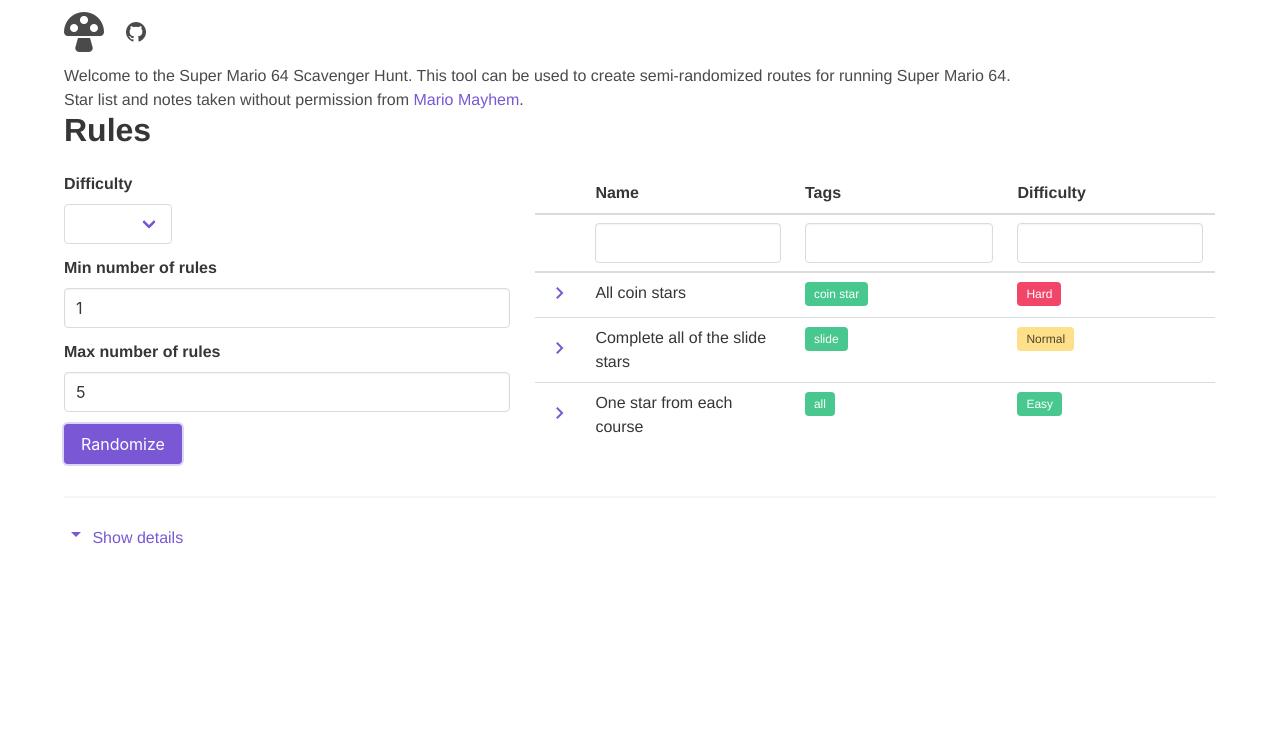
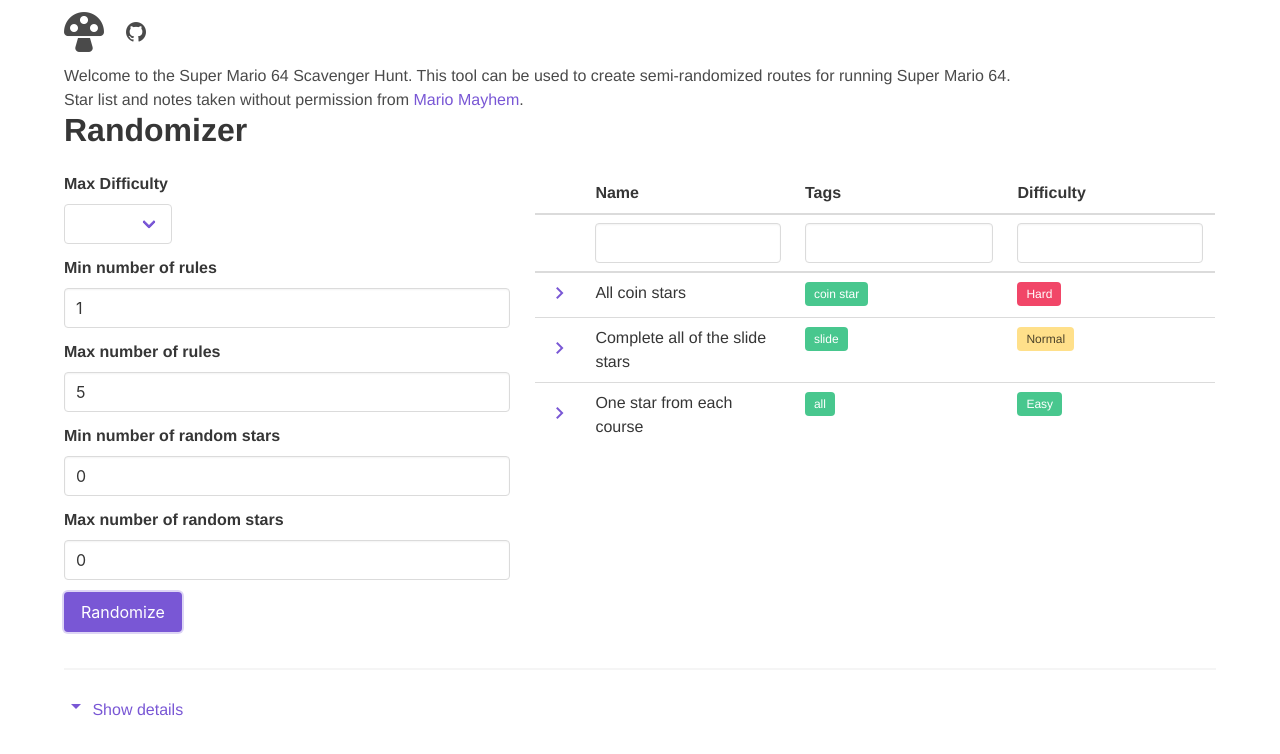
Before and after one commit to raublekick/sm64-scavenger-hunt, a Vue app: page / in a window 1280 px wide. Both pictures are taken after a click on the button "Randomize". Shown: the top 754 px of the page. Built offline with nearby package versions, Linux system fonts and the light colour scheme.

Commit message:
Allowing random number of random stars to include

```diff
--- a/src/components/Randomizer.vue
+++ b/src/components/Randomizer.vue
@@ -1,8 +1,6 @@
 <template>
   <div>
-    <div class="columns">
-      <div class="column is-two-fifths">
-        <b-field label="Difficulty">
+    <b-field label="Max Difficulty">
       <b-select v-model="options.difficulty">
         <option value="1">Easy</option>
         <option value="2">Normal</option>
@@ -15,78 +13,17 @@
     <b-field label="Max number of rules">
       <b-input type="number" v-model="options.maxNumberOfRules"></b-input>
     </b-field>
+    <b-field label="Min number of random stars">
+      <b-input type="number" v-model="options.minRandomStars"></b-input>
+    </b-field>
+    <b-field label="Max number of random stars">
+      <b-input type="number" v-model="options.maxRandomStars"></b-input>
+    </b-field>
     <p class="control">
       <b-button class="is-primary" @click="randomizeSelectedRules(options)"
         >Randomize</b-button
       >
     </p>
-      </div>
-      <div class="column">
-        <div v-if="selectedRules.length">
-          <b-table
-            :data="selectedRules"
-            detailed
-            detail-key="title"
-            :show-detail-icon="true"
-          >
-            <b-table-column
-              field="title"
-              label="Name"
-              v-slot="props"
-              searchable
-            >
-              {{ props.row.title }}
-            </b-table-column>
-            <b-table-column field="tags" label="Tags" v-slot="props" searchable>
-              <span
-                v-for="(tag, i) in !props.row.tags
-                  ? []
-                  : props.row.tags.split(',')"
-                :key="i"
-                class="tag is-success mr-3"
-              >
-                {{ tag }}
-              </span>
-            </b-table-column>
-
-            <b-table-column
-              field="difficulty"
-              label="Difficulty"
-              v-slot="props"
-              searchable
-            >
-              <span
-                :class="{
-                  tag: true,
-                  'is-success': props.row.difficulty === 1,
-                  'is-warning': props.row.difficulty === 2,
-                  'is-danger': props.row.difficulty === 3,
-                  'mr-3': true
-                }"
-              >
-                {{
-                  props.row.difficulty === 1
-                    ? "Easy"
-                    : props.row.difficulty === 2
-                    ? "Normal"
-                    : props.row.difficulty === 3
-                    ? "Hard"
-                    : "Normal"
-                }}
-              </span>
-            </b-table-column>
-
-            <template #detail="props">
-              <div>{{ props.row.notes }}</div>
-              <h3 class="subtitle">Possble Stars</h3>
-              <div v-for="course in props.row.stars" :key="course.code">
-                {{ course.code }} - {{ course.title }}
-              </div>
-            </template>
-          </b-table>
-        </div>
-      </div>
-    </div>
   </div>
 </template>
 <script>
@@ -99,7 +36,9 @@
       options: {
         difficulty: null,
         maxNumberOfRules: 1,
-        minNumberOfRules: 1
+        minNumberOfRules: 1,
+        maxRandomStars: 0,
+        minRandomStars: 0
       }
     };
   },
--- /dev/null
+++ b/src/components/SelectedRules.vue
@@ -0,0 +1,72 @@
+<template>
+  <div>
+    <div v-if="selectedRules.length">
+      <b-table
+        :data="selectedRules"
+        detailed
+        detail-key="title"
+        :show-detail-icon="true"
+      >
+        <b-table-column field="title" label="Name" v-slot="props" searchable>
+          {{ props.row.title }}
+        </b-table-column>
+        <b-table-column field="tags" label="Tags" v-slot="props" searchable>
+          <span
+            v-for="(tag, i) in !props.row.tags ? [] : props.row.tags.split(',')"
+            :key="i"
+            class="tag is-success mr-3"
+          >
+            {{ tag }}
+          </span>
+        </b-table-column>
+
+        <b-table-column
+          field="difficulty"
+          label="Difficulty"
+          v-slot="props"
+          searchable
+        >
+          <span
+            :class="{
+              tag: true,
+              'is-success': props.row.difficulty === 1,
+              'is-warning': props.row.difficulty === 2,
+              'is-danger': props.row.difficulty === 3,
+              'mr-3': true
+            }"
+          >
+            {{
+              props.row.difficulty === 1
+                ? "Easy"
+                : props.row.difficulty === 2
+                ? "Normal"
+                : props.row.difficulty === 3
+                ? "Hard"
+                : "Normal"
+            }}
+          </span>
+        </b-table-column>
+
+        <template #detail="props">
+          <div>{{ props.row.notes }}</div>
+          <div v-if="props.row.type !== 'single-star'">
+            <hr />
+            <h3 class="subtitle">Possble Stars</h3>
+            <div v-for="course in props.row.stars" :key="course.code">
+              {{ course.code }} - {{ course.title }}
+            </div>
+          </div>
+        </template>
+      </b-table>
+    </div>
+  </div>
+</template>
+<script>
+import { mapState } from "vuex";
+export default {
+  name: "SelectedRules",
+  computed: {
+    ...mapState("rules", ["rules", "selectedRules"])
+  }
+};
+</script>
--- a/src/components/Stars.vue
+++ b/src/components/Stars.vue
@@ -3,7 +3,7 @@
     <b-table
       :data="stars"
       checkable
-      :checked-rows.sync="checkedRows"
+      :checked-rows.sync="selectedRules"
       detailed
       detail-key="code"
       :show-detail-icon="true"
@@ -43,7 +43,7 @@
   </div>
 </template>
 <script>
-import { mapState } from "vuex";
+import { mapState, mapActions } from "vuex";
 export default {
   name: "Stars",
   data() {
@@ -51,8 +51,19 @@
       checkedRows: []
     };
   },
+  methods: {
+    ...mapActions("rules", ["addSelectedRules"])
+  },
   computed: {
-    ...mapState("stars", ["stars"])
+    ...mapState("stars", ["stars"]),
+    selectedRules: {
+      get() {
+        return this.$store.state.rules.selectedRules;
+      },
+      set(value) {
+        this.addSelectedRules(value);
+      }
+    }
   },
   components: {}
 };
--- a/src/store/rules.js
+++ b/src/store/rules.js
@@ -25,18 +25,18 @@
   return rules;
 }
 
-function setMaxNumberOfRules(userSetting, maxLength) {
-  return !userSetting || userSetting > maxLength ? maxLength : userSetting;
+function setMax(userSetting, maxLength, ceiling = maxLength) {
+  return !userSetting || userSetting > maxLength ? ceiling : userSetting;
 }
 
-function setMinNumberOfRules(userSetting, maxLength) {
+function setMin(userSetting, maxLength, floor = 1) {
   var minNumberOfRules = userSetting;
   if (!minNumberOfRules) {
-    minNumberOfRules = 1;
+    minNumberOfRules = floor;
   } else if (minNumberOfRules > maxLength) {
     minNumberOfRules = maxLength;
   } else if (minNumberOfRules <= 0) {
-    minNumberOfRules = 1;
+    minNumberOfRules = floor;
   }
   return minNumberOfRules;
 }
@@ -66,7 +66,7 @@
   actions: {
     randomizeSelectedRules({ state, commit, rootState }, payload) {
       // create a new array and a copy of the existing rules
-      var stars = rootState.stars.stars;
+      var stars = Object.assign([], rootState.stars.stars);
       var selectedRules = [];
       var rulesCopy = Object.assign([], state.rules);
 
@@ -74,31 +74,64 @@
       rulesCopy = filterDifficulty(rulesCopy, parseInt(payload.difficulty));
 
       // validate max and min settings
-      var maxNumberOfRules = setMaxNumberOfRules(
+      var maxNumberOfRules = setMax(
         parseInt(payload.maxNumberOfRules),
         rulesCopy.length
       );
 
-      var minNumberOfRules = setMinNumberOfRules(
+      var minNumberOfRules = setMin(
         parseInt(payload.minNumberOfRules),
         maxNumberOfRules
       );
 
+      var maxRandomStars = setMax(
+        parseInt(payload.maxRandomStars),
+        stars.length,
+        0
+      );
+
+      var minRandomStars = setMin(
+        parseInt(payload.minRandomStars),
+        maxRandomStars,
+        0
+      );
+
       var totalToSelect = setTotal(maxNumberOfRules, minNumberOfRules);
 
+      var i, selectedRuleIndex, selectedRule;
       // get X random rules
-      for (var i = 1; i <= totalToSelect; i++) {
-        var selectedRuleIndex = Math.floor(
+      for (i = 1; i <= totalToSelect; i++) {
+        selectedRuleIndex = Math.floor(
           Math.random() * Math.floor(rulesCopy.length)
         );
-        var selectedRule = rulesCopy[selectedRuleIndex];
+        selectedRule = rulesCopy[selectedRuleIndex];
         selectedRule.stars = getStars(selectedRule, stars);
         selectedRules.push(selectedRule);
         // splice selected rule from the list so it can't be used again
         rulesCopy.splice(selectedRuleIndex, 1);
       }
 
-      //state.selectedRules = selectedRules;
+      var totalRandomStars = !maxRandomStars
+        ? 0
+        : setTotal(maxRandomStars, minRandomStars);
+      for (i = 1; i <= totalRandomStars; i++) {
+        selectedRuleIndex = Math.floor(
+          Math.random() * Math.floor(rulesCopy.length)
+        );
+        selectedRule = stars[selectedRuleIndex];
+        var starRule = {
+          title: selectedRule.code + " " + selectedRule.title,
+          type: "single-star",
+          notes: selectedRule.notes,
+          difficulty: selectedRule.difficulty,
+          tags: selectedRule.tags
+        };
+
+        selectedRules.push(starRule);
+        // splice selected rule from the list so it can't be used again
+        stars.splice(selectedRuleIndex, 1);
+      }
+
       commit("updateSelectedRules", selectedRules);
     },
     addSelectedRules({ commit, rootState }, payload) {
@@ -106,10 +139,15 @@
       var stars = rootState.stars.stars;
 
       _.forEach(payload, selectedRule => {
-        selectedRule.stars = getStars(selectedRule, stars);
+        if (selectedRule.type) {
+          selectedRule.stars = getStars(selectedRule, stars);
+        } else if (!selectedRule.type || selectedRule.type === "single-star") {
+          // selected rule is a star and needs mapped
+          selectedRule.title = selectedRule.code + " " + selectedRule.title;
+          selectedRule.type = "single-star";
+        }
       });
 
-      //state.selectedRules = selectedRules;
       commit("updateSelectedRules", payload);
     }
   },
--- a/src/views/Home.vue
+++ b/src/views/Home.vue
@@ -13,8 +13,16 @@
         >Mario Mayhem</a
       >.
     </p>
-    <h3 class="title">Rules</h3>
-    <randomizer-controls />
+    <h3 class="title">Randomizer</h3>
+    <div class="columns">
+      <div class="column is-two-fifths">
+        <randomizer-controls />
+      </div>
+      <div class="column">
+        <selected-rules />
+      </div>
+    </div>
+
     <hr />
     <!-- rules -->
     <b-collapse :open="false" aria-id="detailControls" animation="slide">
@@ -37,6 +45,7 @@
 import StarList from "@/components/Stars";
 import RuleList from "@/components/Rules";
 import RandomizerControls from "@/components/Randomizer";
+import SelectedRules from "@/components/SelectedRules";
 
 export default {
   name: "Home",
@@ -44,6 +53,6 @@
     // ...mapState("courses", ["stars"]),
     // ...mapState("rules", ["rules"])
   },
-  components: { StarList, RuleList, RandomizerControls }
+  components: { StarList, RuleList, RandomizerControls, SelectedRules }
 };
 </script>
```
Lines whose indentation alone changed are shown as unchanged.
